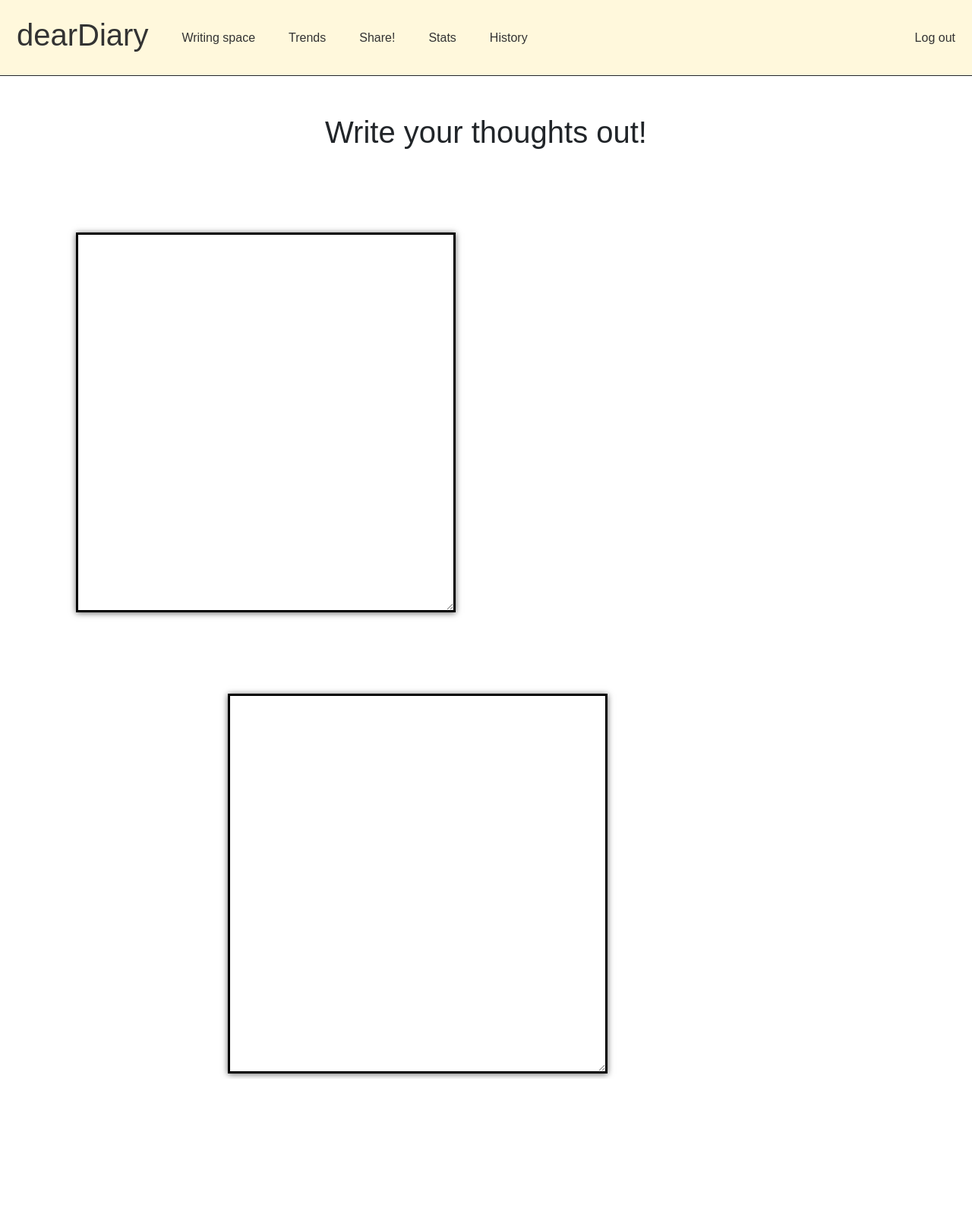
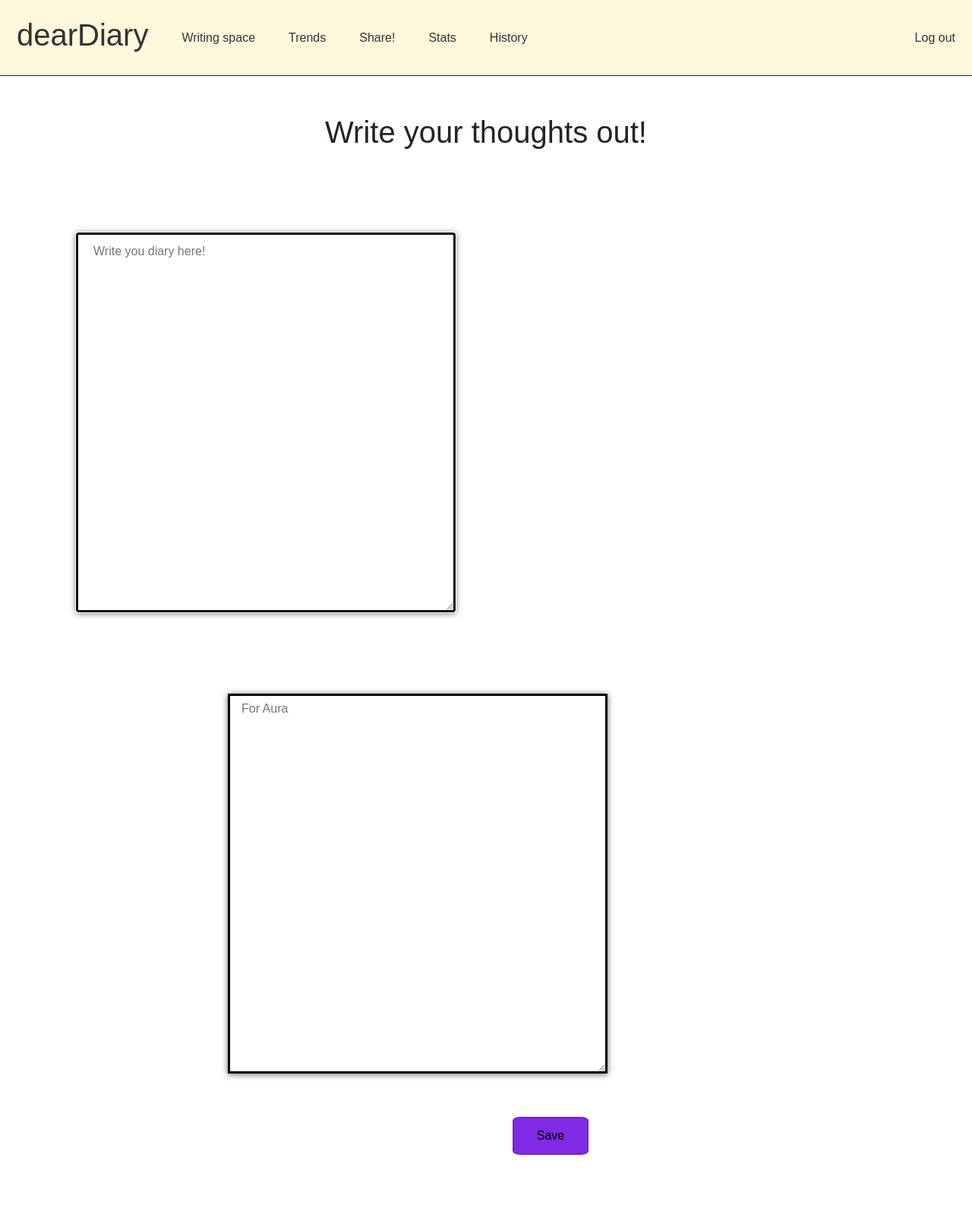
Before and after one commit to krish031006-Me/Dear-Diary, a Flask app: page /space in a window 1280 px wide. Shown: the whole page at 76% size. Before the commit the page ends 1420 px from the top, so only its background shows below. Run offline with Flask 3, Linux system fonts and the light colour scheme; the visitor is signed in with stand-in values (Sample User, id 1); some libraries are stand-ins or nearby versions; some web fonts are replaced.

Commit message:
Updated space.html

```diff
--- a/templates/space.html
+++ b/templates/space.html
@@ -4,7 +4,10 @@
 {% block main %}
 
     <h1 class="title_space">Write your thoughts out!</h1>
-    <textarea id="entry_box"></textarea>
-    <textarea id="AI_box"></textarea>
+    <textarea id="entry_box" placeholder="Write you diary here!" autofocus autocomplete="off"></textarea>
+    <textarea id="AI_box" placeholder="For Aura" autocomplete="off"></textarea>
+    <form action="/space" method="post">
+        <button type="submit" class="inside_button">Save</button>
+    </form>
 
 {% endblock %}
```
